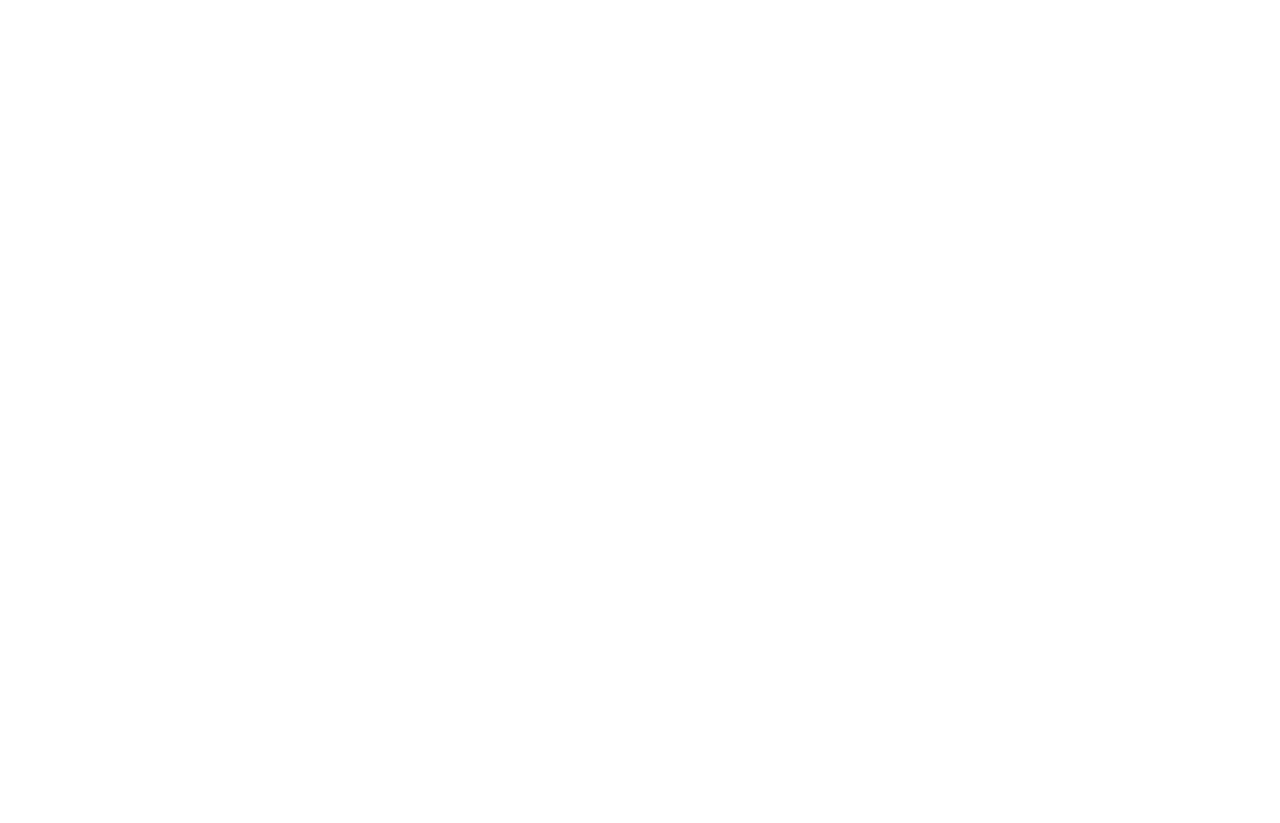
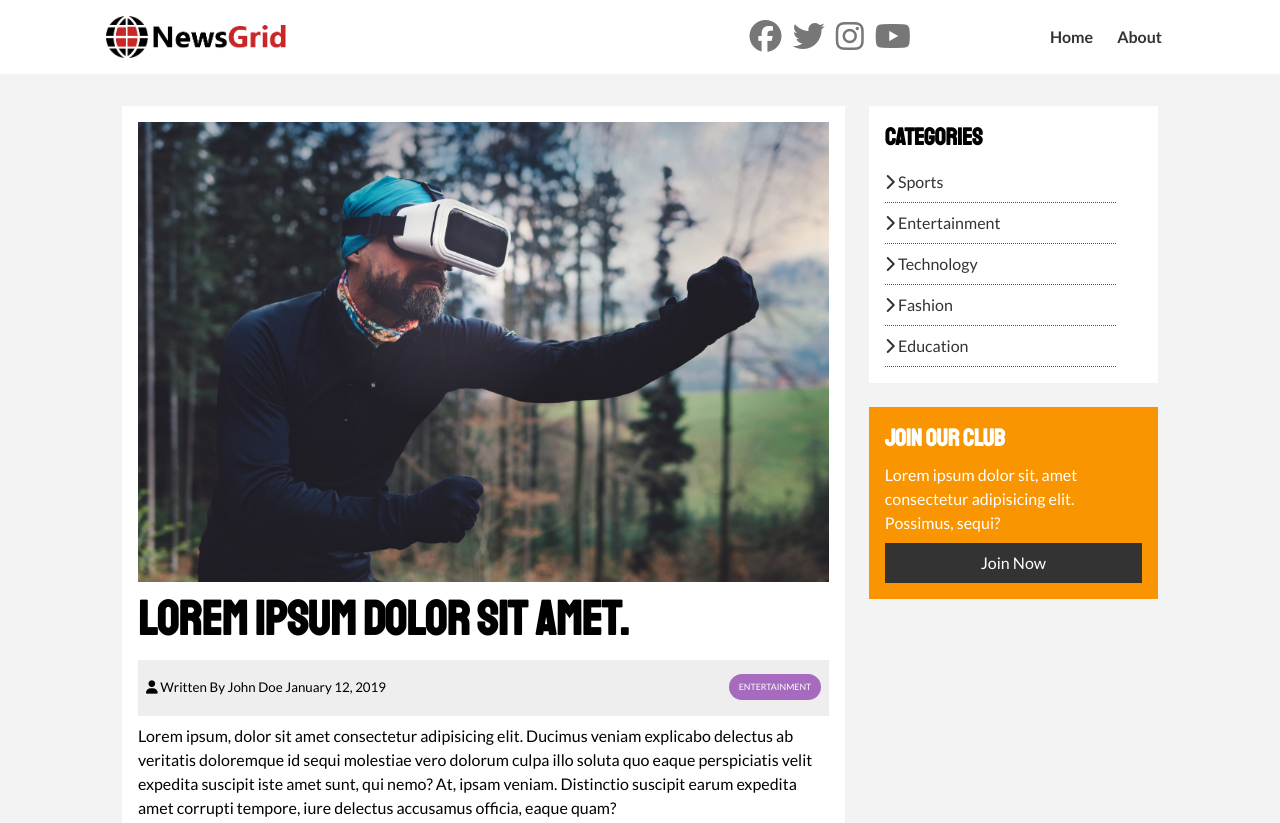
Before and after one commit to Zoejiajia/NewsGrid_website, a plain HTML site: page article.html in a window 1280 px wide. Shown: the top 823 px of the page. Before the commit the page ends 800 px from the top, so only its background shows below. Drawn offline with Linux system fonts and the light colour scheme.

Commit message:
Add first article page

```diff
--- a/article.html
+++ b/article.html
@@ -0,0 +1,109 @@
+<!DOCTYPE html>
+<html lang="en">
+<head>
+  <meta charset="UTF-8">
+  <meta name="viewport" content="width=device-width, initial-scale=1.0">
+  <meta http-equiv="X-UA-Compatible" content="IE=edge">
+  <script src="https://kit.fontawesome.com/a438b2c0df.js" crossorigin="anonymous"></script>
+  <link rel="preconnect" href="https://fonts.googleapis.com">
+  <link rel="preconnect" href="https://fonts.gstatic.com" crossorigin>
+  <link href="https://fonts.googleapis.com/css2?family=Lato:wght@300;400;700&family=Staatliches&display=swap" rel="stylesheet">
+  <link rel="stylesheet" href="css/style.css">
+  <link rel="stylesheet" media="screen and (max-width: 768px)" href="css/mobile.css">
+  <link rel="shortcut icon" type="image/x-icon" href="favicon.ico">
+  <title>NewsGrid | Latest News</title>
+</head>
+<body>
+  <!-- Navbar -->
+  <nav id="main-nav">
+    <div class="container">
+      <img src="img/logo.png" alt="NewsGrid Logo" class="logo">
+      <div class="social">
+        <a href="http://facebook.com" target="_blank"><i class="fab fa-facebook fa-2x"></i></a>
+        <a href="http://twitter.com" target="_blank"><i class="fab fa-twitter fa-2x"></i></a>
+        <a href="http://instagram.com" target="_blank"><i class="fab fa-instagram fa-2x"></i></a>
+        <a href="http://youtube.com" target="_blank"><i class="fab fa-youtube fa-2x"></i></a>
+      </div>
+      <ul>
+        <li><a href="index.html">Home</a></li>
+        <li><a href="about.html">About</a></li>
+      </ul>
+    </div>
+  </nav>
+
+  <section id="article">
+    <div class="container">
+      <div class="page-container">
+        <article class="card">
+          <img src="img/articles/ent1.jpg" alt="">
+          <h1 class="l-heading">Lorem ipsum dolor sit amet.</h1>
+          <div class="meta">
+            <small>
+              <!-- small tag is a inline element made the text smaller by default -->
+              <i class="fas fa-user"></i> Written By John Doe January 12, 2019
+            </small>
+            <div class="category category-ent">Entertainment</div>
+          </div>
+          <p>Lorem ipsum, dolor sit amet consectetur adipisicing elit. Ducimus veniam explicabo delectus ab veritatis doloremque id sequi molestiae vero dolorum culpa illo soluta quo eaque perspiciatis velit expedita suscipit iste amet sunt, qui nemo? At, ipsam veniam. Distinctio suscipit earum expedita amet corrupti tempore, iure delectus accusamus officia, eaque quam?</p>
+          <p>Lorem ipsum dolor sit amet consectetur, adipisicing elit. Dignissimos aliquid ab ipsum commodi animi. Neque explicabo, reiciendis sint error quos atque odio officia dolores! Similique sequi architecto animi itaque eos molestiae, obcaecati iste omnis sit esse! Dolores, molestiae soluta laborum tenetur sed consectetur doloremque fugit ad veniam sint ratione asperiores corporis odio reprehenderit, aperiam ipsa commodi natus placeat ullam tempora? Ex doloremque esse fugit natus commodi itaque possimus culpa veniam libero ratione non reiciendis blanditiis voluptatum in dignissimos, nostrum voluptatibus, animi maiores, iusto officiis debitis dolore aliquid ipsum! Distinctio sunt, eius fugit excepturi commodi facilis, accusamus amet molestias voluptate reprehenderit sint voluptates sed veniam ratione consectetur, non laborum dolores. Alias nulla, sed ipsa aspernatur ipsum iste illo culpa, veritatis est molestias recusandae ducimus accusantium. Maiores commodi earum provident porro nisi? Rerum minus ullam cupiditate corrupti molestias ad, quo iure asperiores exercitationem quos mollitia deserunt dicta autem modi, consequatur dolorem quisquam.</p>
+        </article>
+
+        <aside id="categories" class="card">
+          <h2>Categories</h2>
+          <ul class="list">
+            <li><a href="#"><i class="fas fa-chevron-right"></i> Sports</a></li>
+            <li><a href="#"><i class="fas fa-chevron-right"></i> Entertainment</a></li>
+            <li><a href="#"><i class="fas fa-chevron-right"></i> Technology</a></li>
+            <li><a href="#"><i class="fas fa-chevron-right"></i> Fashion</a></li>
+            <li><a href="#"><i class="fas fa-chevron-right"></i> Education</a></li>
+          </ul>
+        </aside>
+
+        <aside class="card bg-secondary">
+          <h2>Join Our Club</h2>
+          <p>Lorem ipsum dolor sit, amet consectetur adipisicing elit. Possimus, sequi?</p>
+          <a href="#" class="btn btn-dark btn-block">Join Now</a>
+        </aside>
+      </div>
+    </div>
+  </section>
+
+  <!-- Footer -->
+  <footer id="main-footer" class="py-2">
+    <div class="container footer-container">
+      <div>
+        <img src="img/logo_light.png" alt="NewGrid Logo in Footer">
+        <p>Lorem ipsum dolor sit amet consectetur, adipisicing elit. Odit a corporis alias tempore quis, deleniti totam eum inventore fugiat numquam.</p>
+      </div>
+      <div>
+        <h3>Email Newsletter</h3>
+        <p>Lorem ipsum dolor sit amet consectetur adipisicing elit.</p>
+        <form>
+          <input type="email" placeholder="Enter Email...">
+          <input type="submit" value="Subscribe" class="btn btn-primary">
+        </form>
+      </div>
+      <div>
+        <h3>Site Links</h3>
+        <ul class="list">
+          <li><a href="#">Help & Support</a></li>
+          <li><a href="#">Privacy Policy</a></li>
+          <li><a href="#">About Us</a></li>
+          <li><a href="#">Contact</a></li>
+        </ul>
+      </div>
+      <div>
+        <h2>Join Our Club</h2>
+        <p>Lorem ipsum dolor sit amet consectetur adipisicing elit. Magnam, ratione.</p>
+        <a href="#" class="btn btn-secondary">Join Now</a>
+      </div>
+      <div>
+        <p>
+          Copyright &copy; 2023, All Rights Reserved
+        </p>
+      </div>
+    </div>
+  </footer>
+
+</body>
+</html>
--- a/css/style.css
+++ b/css/style.css
@@ -134,6 +134,10 @@ h1, h2, h3, h4, h5, h6 {
 .p-2 { padding: 2rem; }
 .p-3 { padding: 3rem; }
 
+.l-heading {
+  font-size: 3rem;
+}
+
 .list li {
   padding: 0.5rem 0;
   border-bottom: 1px dotted #555 ;
@@ -259,6 +263,18 @@ h1, h2, h3, h4, h5, h6 {
   grid-column: 2 / span 2;
 }
 
+#article .meta {
+  display: flex;
+  justify-content: space-between;
+  align-items: center;
+  background: #eee;
+  padding: 0.5rem;
+}
+
+#article .meta .category {
+  margin-top: 0.4rem;
+}
+
 /* Footer */
 #main-footer {
   background: var(--dark-color);
```
